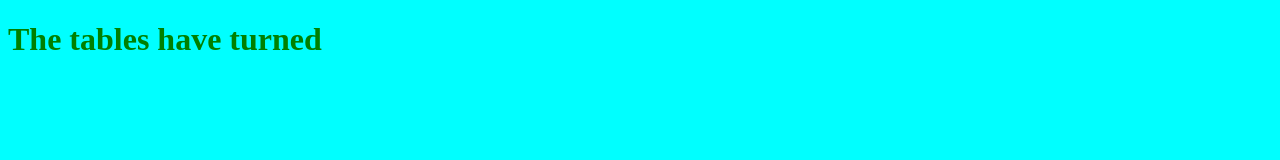
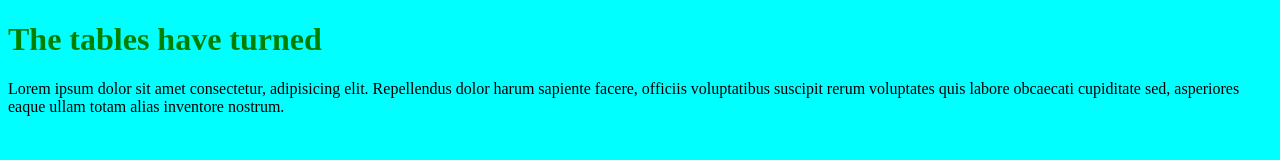
Before and after one commit to Drock15/learn-git, a plain HTML site: page index.html in a window 1280 px wide. Drawn offline with Linux system fonts and the light colour scheme.

Commit message:
added paragraph

```diff
--- a/index.html
+++ b/index.html
@@ -9,5 +9,8 @@
 </head>
 <body>
     <h1>The tables have turned</h1>
+    <div>
+        <p>Lorem ipsum dolor sit amet consectetur, adipisicing elit. Repellendus dolor harum sapiente facere, officiis voluptatibus suscipit rerum voluptates quis labore obcaecati cupiditate sed, asperiores eaque ullam totam alias inventore nostrum.</p>
+    </div>
 </body>
 </html>
```
